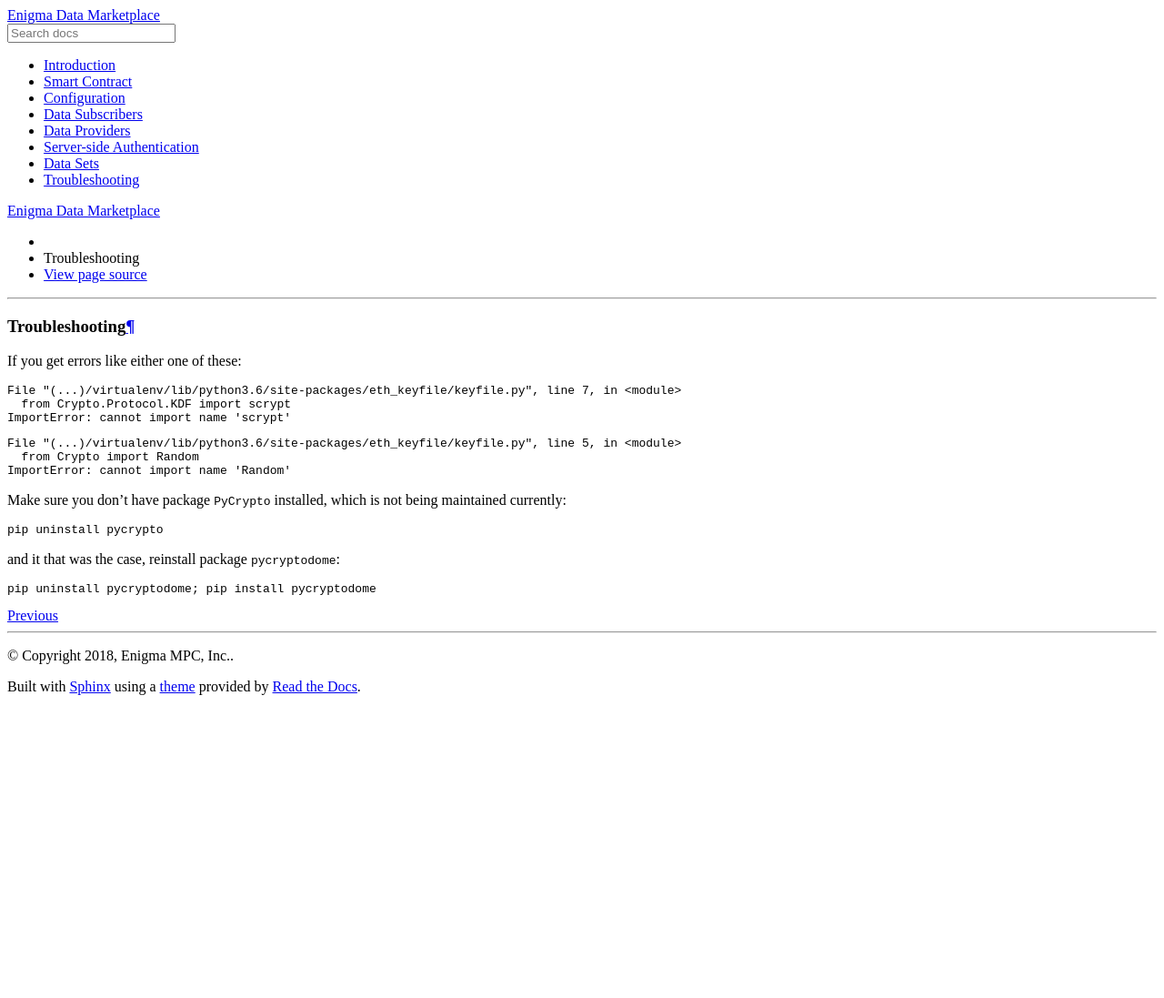
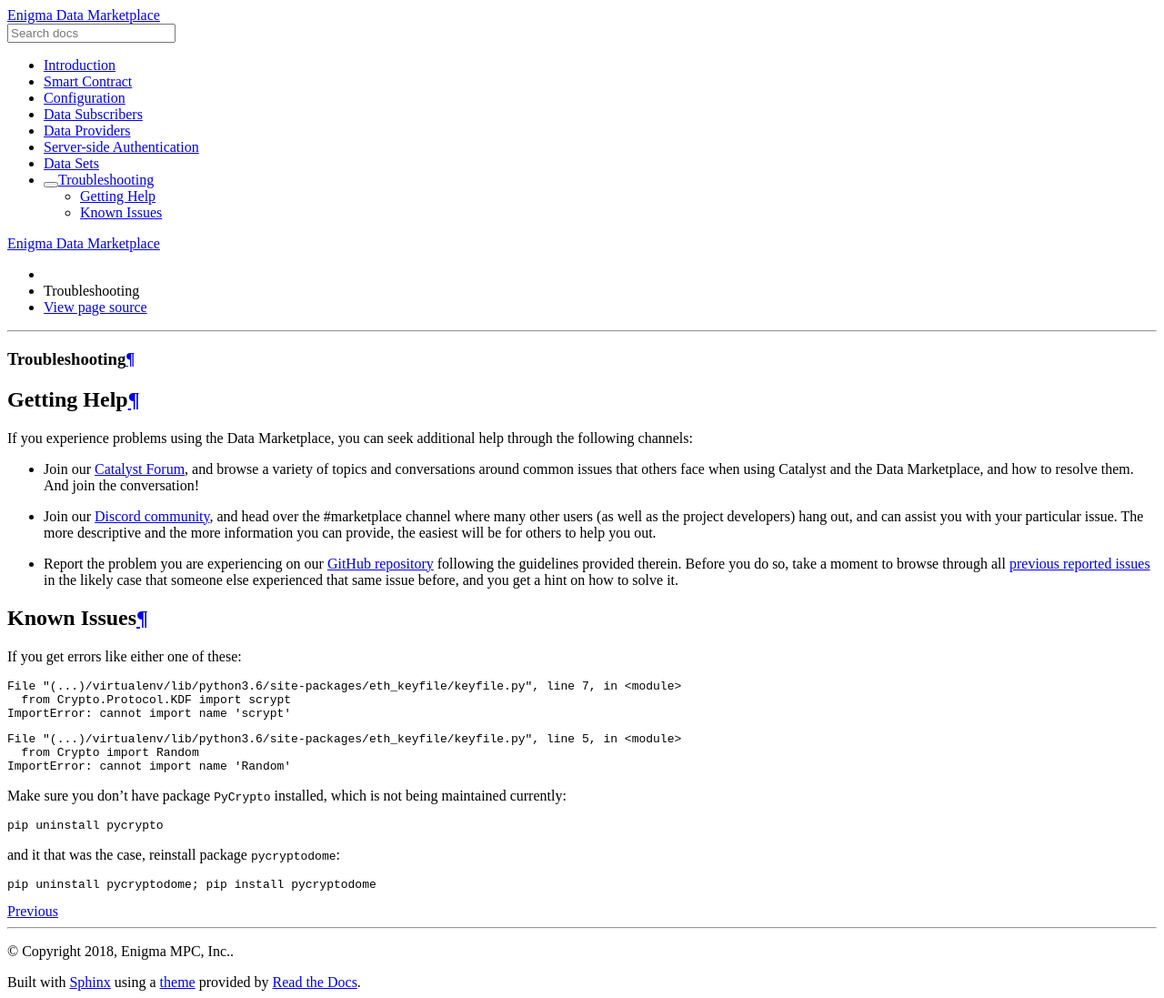
Before and after one commit to scrtlabs/marketplace, a Sphinx documentation site: the page built from docs/source/troubleshooting.rst, in a window 1280 px wide. Shown: the whole page at 91% size. Built offline with Sphinx 7.4.7 and the Read the Docs theme 2.0.0, drawn with Linux system fonts in a browser that asks for light colours; before the commit the page ends 900 px from its top, so only the background shows below that.

Commit message:
DOC: added links to the forum

```diff
--- a/README.rst
+++ b/README.rst
@@ -3,7 +3,8 @@
     :align: center
     :alt: Enigma | Marketplace
 
-|
+|forum|
+
 |
 
 Overview
@@ -39,3 +40,6 @@
 information (PII).
 
 Learn more at our `Documentation Website <https://enigmampc.github.io/marketplace/>`_.
+
+.. |forum| image:: https://img.shields.io/badge/forum-join-green.svg
+   :target: https://catalyst.enigma.co/
--- a/docs/source/troubleshooting.rst
+++ b/docs/source/troubleshooting.rst
@@ -1,5 +1,34 @@
 Troubleshooting
 ===============
+
+Getting Help
+~~~~~~~~~~~~
+
+If you experience problems using the Data Marketplace, you can seek additional
+help through the following channels:
+
+- Join our `Catalyst Forum <https://catalyst.enigma.co/>`_, and browse a variety
+  of topics and conversations around common issues that others face when using
+  Catalyst and the Data Marketplace, and how to resolve them. And join the
+  conversation!
+
+- Join our `Discord community <https://discord.gg/SJK32GY>`_, and head over
+  the #marketplace channel where many other users (as well as the project
+  developers) hang out, and can assist you with your particular issue. The
+  more descriptive and the more information you can provide, the easiest will
+  be for others to help you out.
+
+- Report the problem you are experiencing on our
+  `GitHub repository <https://github.com/enigmampc/catalyst/issues>`_
+  following the guidelines provided therein. Before you do so, take a moment
+  to browse through all `previous reported issues
+  <https://github.com/enigmampc/catalyst/issues?utf8=%E2%9C%93&q=is%3Aissue>`_
+  in the likely case that someone else experienced that same issue before,
+  and you get a hint on how to solve it.
+
+
+Known Issues
+~~~~~~~~~~~~
 
 If you get errors like either one of these::
 
```
